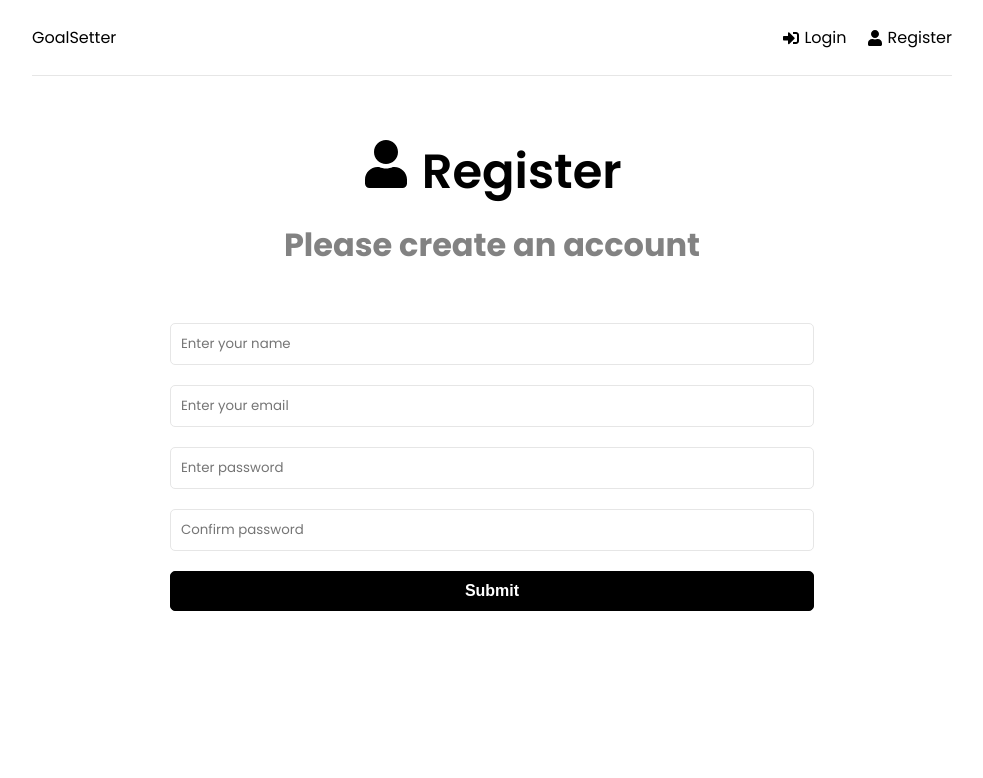
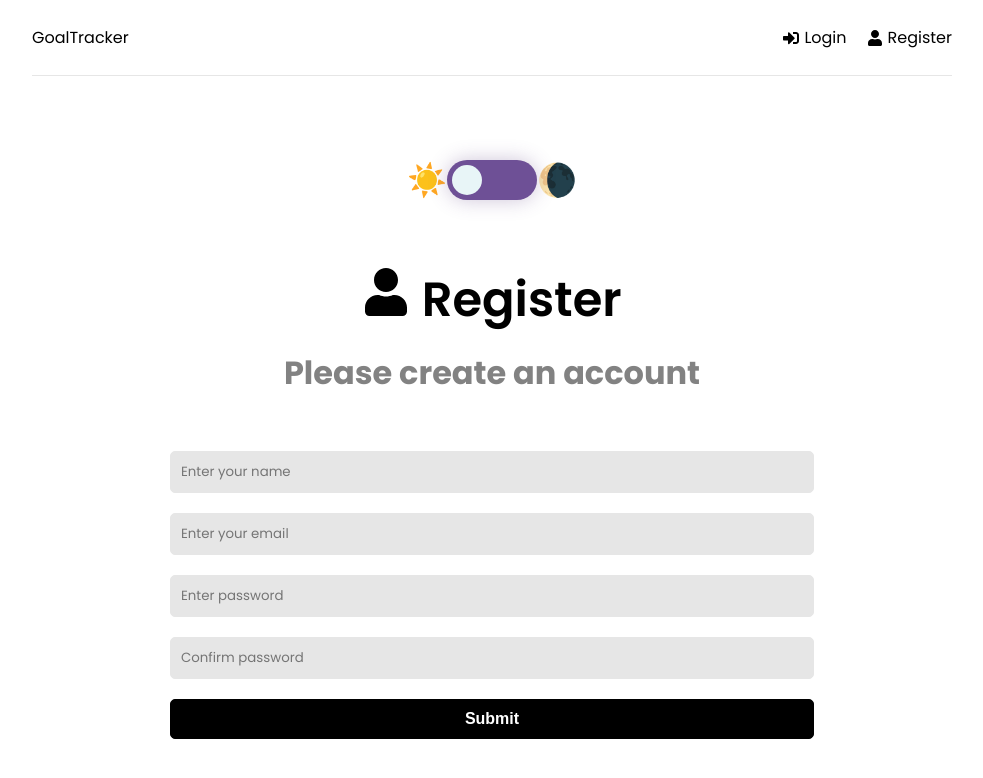
Before and after one commit to TreezCode/MERN-Practice, a React (Create React App) app in the folder frontend/: page /register in a window 1280 px wide. Shown: the top 778 px of the page, without its empty margins (148-1131 px from the left). Built offline with nearby package versions, Linux system fonts and the light colour scheme.

Commit message:
added dark mode component

```diff
--- a/frontend/src/App.js
+++ b/frontend/src/App.js
@@ -5,6 +5,7 @@ import Header from './components/Header'
 import Dashboard from './pages/Dashboard'
 import Login from './pages/Login'
 import Register from './pages/Register'
+import DarkMode from './components/DarkMode'
 
 function App() {
   return (
@@ -12,6 +13,7 @@ function App() {
       <Router>
         <div className="container">
           <Header />
+          <DarkMode />
           <Routes>
             <Route path="/" element={<Dashboard />} />
             <Route path="/login" element={<Login />} />
--- /dev/null
+++ b/frontend/src/DarkMode.css
@@ -0,0 +1,152 @@
+:root {
+  --font: #000;
+  --link: #000;
+  --background: #fff;
+  --header-hover: #777;
+  --header-borderbottom: #e6e6e6;
+  --heading-paragraph: #828282;
+  --textarea-border: #e6e6e6;
+  --textarea-background: #e6e6e6;
+  --card-background: #bebebe;
+  --btn-border: #000;
+  --btn-background: #000;
+  --btn-font: #fff;
+  --btn-background-reverse: #fff;
+  --btn-font-reverse: #000;
+  --spinner-background: rgba(0, 0, 0, 0.5);
+  --spinner: #000 transparent #555 transparent;
+}
+
+[data-theme='dark'] {
+  --font: #fff;
+  --link: #fff;
+  --background: #121212;
+  --header-hover: #909090;
+  --header-borderbottom: #2e2e2e;
+  --heading-paragraph: #858585;
+  --textarea-border: #2e2e2e;
+  --textarea-background: #fffbfb;
+  --card-background: #383838;
+  --btn-border: #121212;
+  --btn-background: #000;
+  --btn-font: #fff;
+  --btn-background-reverse: #fff;
+  --btn-font-reverse: #000;
+  --spinner-background: rgba(0, 0, 0, 0.5);
+  --spinner: #000 transparent #555 transparent;
+}
+
+body {
+  background-color: var(--background);
+  color: var(--font);
+  transition: 0.5s;
+}
+
+a {
+  transition: 0.5s;
+  color: var(--link);
+}
+
+.header {
+  border-bottom-color: var(--header-borderbottom);
+}
+
+.header ul li a:hover {
+  color: var(--header-hover);
+}
+
+.heading p {
+  color: var(--heading-paragraph);
+}
+
+.goal {
+  background-color: var(--card-background);
+}
+
+.form-group input {
+  background-color: var(--textarea-background);
+}
+
+.form-group input,
+.form-group textarea,
+.form-group select {
+  border-color: var(--textarea-border);
+}
+
+.btn {
+  border-color: var(--btn-border);
+  background: var(--btn-background);
+  color: var(--btn-font);
+}
+
+.btn-reverse {
+  background: var(--btn-background-reverse);
+  color: var(--btn-font-reverse);
+}
+
+.loadingSpinnerContainer {
+  background-color: var(--spinner-background);
+}
+
+.loadingSpinner {
+  border-color: var(--spinner);
+}
+
+.dark-mode {
+  display: flex;
+  align-content: center;
+  justify-content: center;
+  align-items: center;
+  padding: 20px;
+  margin-bottom: 40px;
+}
+
+/* Hide toggle input */
+.dark-mode input[type='checkbox'] {
+  width: 0;
+  height: 0;
+  visibility: hidden;
+}
+
+/* Style toggle body */
+.dark-mode label {
+  display: block;
+  width: 90px;
+  height: 40px;
+  background-color: #6e5096;
+  border-radius: 100px;
+  position: relative;
+  cursor: pointer;
+  transition: 0.5s;
+  box-shadow: 0 0 20px #62478550;
+}
+
+/* Create toggle ball */
+.dark-mode label::after {
+  content: '';
+  width: 30px;
+  height: 30px;
+  background-color: #e8f5f7;
+  position: absolute;
+  border-radius: 70px;
+  top: 5px;
+  left: 5px;
+  transition: 0.5s;
+}
+
+/* Add sliding animation */
+.dark-mode input:checked + label:after {
+  left: calc(100% - 5px);
+  transform: translate(-100%);
+}
+.dark-mode input:checked + label {
+  background-color: #2f233f;
+}
+.dark-mode label:active:after {
+  width: 42px;
+}
+
+/* Emoji Size */
+.dark-mode span {
+  font-size: 2rem;
+}
--- /dev/null
+++ b/frontend/src/components/DarkMode.jsx
@@ -0,0 +1,48 @@
+import '../DarkMode.css'
+
+const setDark = () => {
+  localStorage.setItem('theme', 'dark')
+  document.documentElement.setAttribute('data-theme', 'dark')
+}
+
+const setLight = () => {
+  localStorage.setItem('theme', 'light')
+  document.documentElement.setAttribute('data-theme', 'light')
+}
+
+// Check and store user theme preference
+const storedTheme = localStorage.getItem('theme')
+const prefersDark =
+  window.matchMedia && window.matchMedia('prefers-color-scheme: dark').matches
+const defaultDark =
+  storedTheme === 'dark' || (storedTheme === null && prefersDark)
+if (defaultDark) {
+  setDark()
+}
+
+const toggleTheme = (e) => {
+  if (e.target.checked) {
+    setDark()
+  } else {
+    setLight()
+  }
+}
+
+function DarkMode() {
+  return (
+    <section className="dark-mode">
+      <span>☀️</span>
+      <input
+        type="checkbox"
+        name="switch"
+        id="switch"
+        onChange={toggleTheme}
+        defaultChecked={defaultDark}
+      />
+      <label htmlFor="switch"></label>
+      <span>🌘</span>
+    </section>
+  )
+}
+
+export default DarkMode
--- a/frontend/src/components/Header.jsx
+++ b/frontend/src/components/Header.jsx
@@ -16,7 +16,7 @@ function Header() {
   return (
     <header className="header">
       <div className="logo">
-        <Link to="/">GoalSetter</Link>
+        <Link to="/">GoalTracker</Link>
       </div>
       <ul>
         {user ? (
--- a/frontend/src/index.css
+++ b/frontend/src/index.css
@@ -13,7 +13,7 @@ body {
 
 a {
   text-decoration: none;
-  color: #000;
+  /* color: #000; */
 }
 
 p {
@@ -48,7 +48,7 @@ h3 {
   justify-content: space-between;
   align-items: center;
   padding: 20px 0;
-  border-bottom: 1px solid #e6e6e6;
+  border-bottom: 1px solid;
   margin-bottom: 60px;
 }
 
@@ -67,9 +67,9 @@ h3 {
   align-items: center;
 }
 
-.header ul li a:hover {
+/* .header ul li a:hover {
   color: #777;
-}
+} */
 
 .header ul li a svg {
   margin-right: 5px;
@@ -93,7 +93,8 @@ h3 {
 }
 
 .goal {
-  background-color: #f4f4f4;
+  display: grid;
+  /* background-color: #c0c0c0; */
   margin: 10px 0;
   padding: 20px 0 10px;
   position: relative;
@@ -123,7 +124,7 @@ h3 {
 .form-group select {
   width: 100%;
   padding: 10px;
-  border: 1px solid #e6e6e6;
+  border: 1px solid;
   border-radius: 5px;
   margin-bottom: 10px;
   font-family: inherit;
@@ -137,10 +138,10 @@ h3 {
 
 .btn {
   padding: 10px 20px;
-  border: 1px solid #000;
+  border: 1px solid;
   border-radius: 5px;
-  background: #000;
-  color: #fff;
+  /* background: #000; */
+  /* color: #fff; */
   font-size: 16px;
   font-weight: 700;
   cursor: pointer;
@@ -155,10 +156,10 @@ h3 {
   margin-right: 8px;
 }
 
-.btn-reverse {
+/* .btn-reverse {
   background: #fff;
   color: #000;
-}
+} */
 
 .btn-block {
   width: 100%;
@@ -175,7 +176,7 @@ h3 {
   right: 0;
   bottom: 0;
   left: 0;
-  background-color: rgba(0, 0, 0, 0.5);
+  /* background-color: rgba(0, 0, 0, 0.5); */
   z-index: 5000;
   display: flex;
   justify-content: center;
@@ -186,7 +187,7 @@ h3 {
   width: 64px;
   height: 64px;
   border: 8px solid;
-  border-color: #000 transparent #555 transparent;
+  /* border-color: #000 transparent #555 transparent; */
   border-radius: 50%;
   animation: spin 1.2s linear infinite;
 }
```
Also changed, not shown: 1 other file (tests, documents, lock files or other folders).
